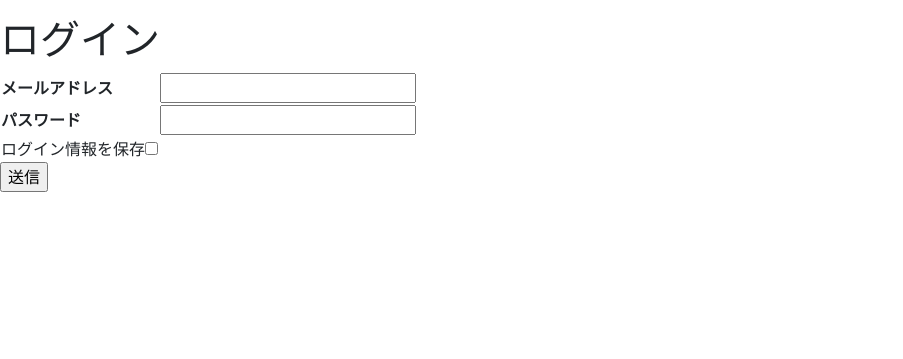
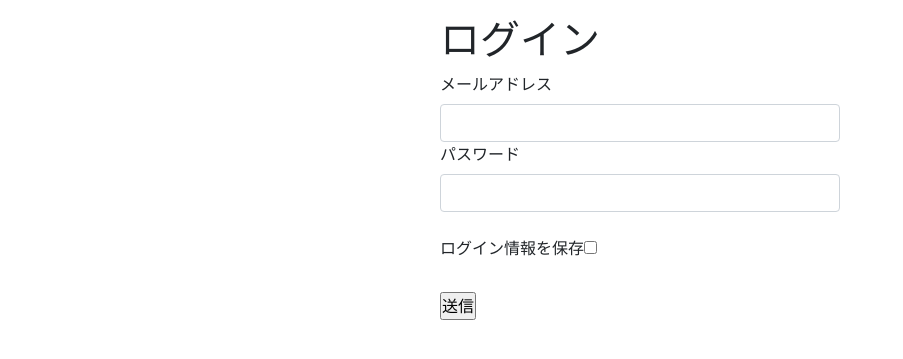
Before and after one commit to HKen12340/manalog, a PHP site: page /login.view.php in a window 1280 px wide. Shown: the part 72-431 px from the top of the page, without its empty margins (0-903 px from the left). Run offline with PHP 8.4, Linux system fonts and the light colour scheme.

Commit message:
ログイン画面デザイン変更

```diff
--- a/content/test_history/My_result_history.php
+++ b/content/test_history/My_result_history.php
@@ -15,7 +15,6 @@ $ans_stmt->bindValue(':user_id',$_SESSION['id']);
 $ans_stmt->bindValue(':task_id',$_POST['task_id']);
 $ans_stmt->execute();
 
-
 $question_num = 1;
 $max_point = 0;
 $total_point = 0;
@@ -25,7 +24,6 @@ while($result = $ans_stmt->fetch(PDO::FETCH_ASSOC)){
   $description = $result['sentence'];
   $max_point += $result['point'];
   echo $question_num.".";
-
 
   if($result['user_anwser'] == $result['answer']){
     print('〇');
--- a/content/test_history/history.php
+++ b/content/test_history/history.php
@@ -11,7 +11,7 @@ WHERE user_id = ? and time_stamp IN(SELECT MAX(time_stamp) FROM `answer` GROUP B
  $stmt = $pdo->prepare($sql);
  $stmt->execute(array($_SESSION['id']));
 ?>
-<div style="margin:auto;width:60%">
+<div style="margin:auto;width:70%">
 <h1>成績</h1>
 <table class="table border">
   <tr>
--- a/login.view.php
+++ b/login.view.php
@@ -4,30 +4,35 @@
   <meta charset="UTF-8">
   <meta http-equiv="X-UA-Compatible" content="IE=edge">
   <meta name="viewport" content="width=device-width, initial-scale=1.0">
+  <link rel="stylesheet" href="css/style.css">
   <title>Document</title>
 </head>
 <body>
   <header>
     <?php require "simple_header.php" ?>
   </header>
+  <div class="input_form">
   <h1>ログイン</h1>
   <form action="login.php" method = "post">
-    <table>
-    <tr>
-      <th>メールアドレス</th><td><input type="email" name= "email"
-      required value=<?php if(!empty($_COOKIE['email'])){ echo $_COOKIE['email'];} ?>></td>
-    </tr>
-    <tr>
-      <th>パスワード</th><td><input type="password" name = "password" required
-      value=<?php if(!empty($_COOKIE['password'])){ echo $_COOKIE['password'];} ?>></td>
-    </tr>
-    <tr>
-      <td>ログイン情報を保存<input type="checkbox" name="check" value="1"
+
+
+      <label>メールアドレス</label><input type="email" name= "email"
+      class="form-control" required value=<?php if(!empty($_COOKIE['email'])){ echo $_COOKIE['email'];} ?>></td>
+
+
+      <label>パスワード</label><input type="password" name = "password" class="form-control" required
+       value=<?php if(!empty($_COOKIE['password'])){ echo $_COOKIE['password'];} ?>></td>
+
+    <br>
+      <label>ログイン情報を保存</label><input type="checkbox" name="check" value="1"
       <?php if(!empty($_COOKIE['login_keep'])){  echo 'checked';}?>></td>
-    </tr>
-    </table>
-    <input type="submit" value = "送信">
+      <br>
+      <br>
+      <input type="submit"  value = "送信">
+    </div>
+
   </form>
+
 
   <?php setcookie('PHPSESSID','',time()-1800,'/'); ?>
 </body>
--- a/task_Mgmt/task_list.php
+++ b/task_Mgmt/task_list.php
@@ -8,7 +8,7 @@ $stmt = $pdo->prepare($sql);
 $stmt->execute();
 
 ?>
-<div style="margin:auto;width:50%">
+<div style="margin:auto;width:70%">
 <h1>課題一覧</h1>
 <a href="task_edit/task_edit.php">課題作成</a>
 <table class="table border">
```
